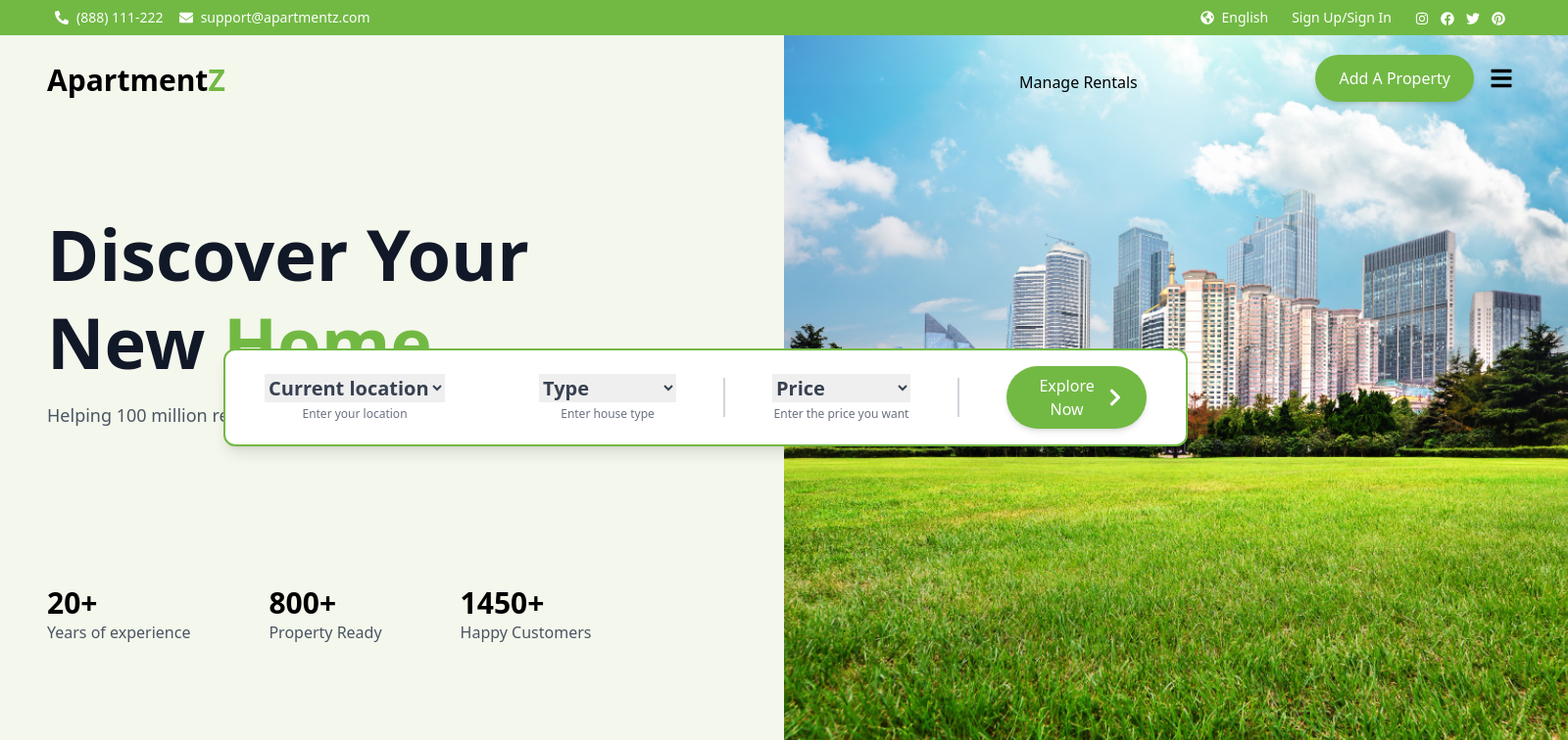
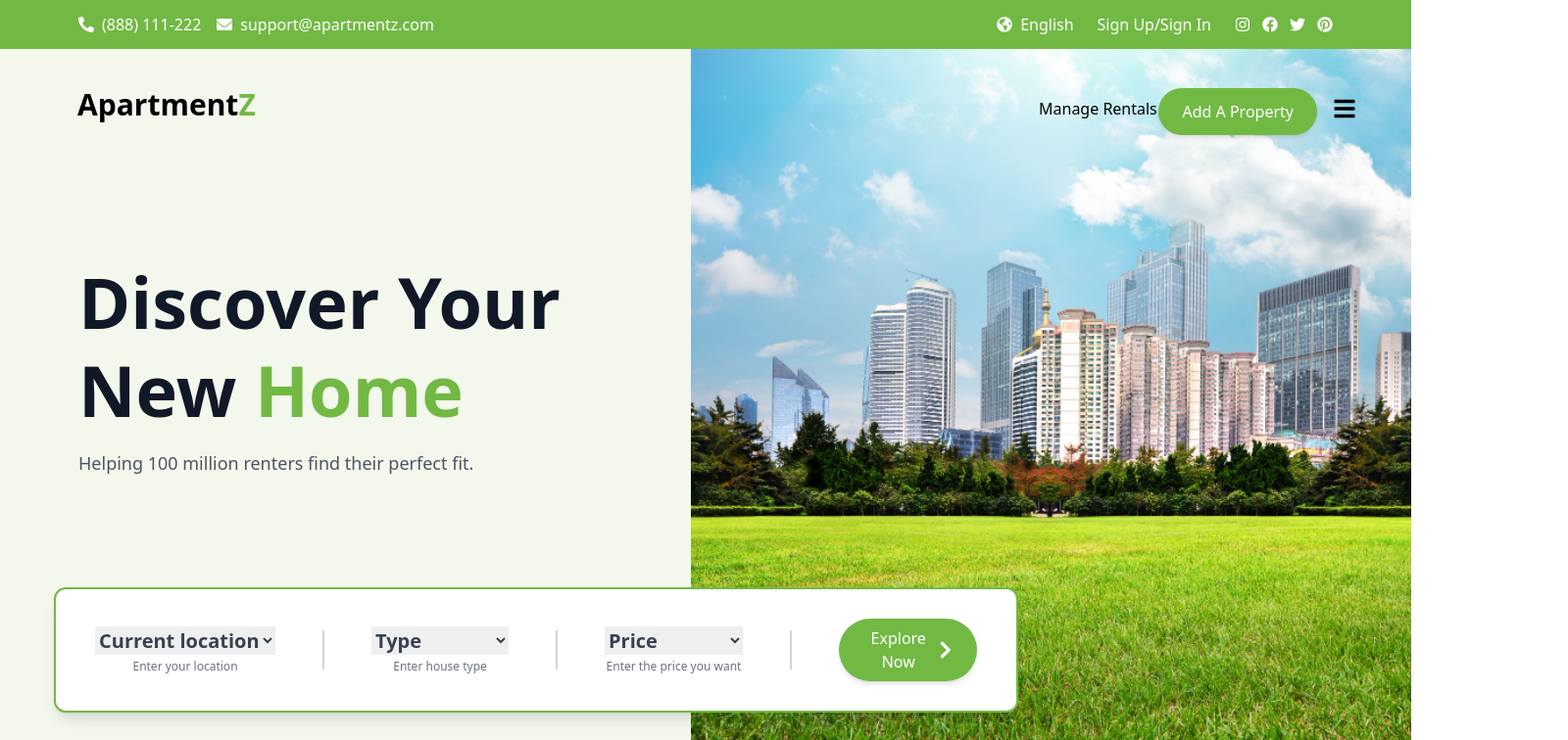
Before and after one commit to Pronttera/real-estate-website, a React (Vite) app: page / in a window 1280 px wide. Shown: the top 756 px of the page at 98% size, 1600 px wide, since content can reach past the window. Built offline with nearby package versions, Linux system fonts and the light colour scheme.

Commit message:
changes in hero section

```diff
--- a/src/pages/Home/HeroSection.jsx
+++ b/src/pages/Home/HeroSection.jsx
@@ -1,14 +1,14 @@
 import React from "react";
-import { FaBars, FaFacebook, FaTwitter, FaInstagram, FaGlobeAmericas, FaPhone, FaEnvelope, FaPinterest  ,FaChevronDown, FaChevronRight} from "react-icons/fa";
+import { FaBars, FaFacebook, FaTwitter, FaInstagram, FaGlobeAmericas, FaPhone, FaEnvelope, FaPinterest, FaChevronRight } from "react-icons/fa";
 
 const HeroSection = () => {
   return (
-    <div className="relative w-[200vh] h-[100vh] bg-white">
+    <div className="relative w-[1440px] h-[950px] bg-white">
       {/* Top Bar */}
-      <div className="bg-[#72B944] text-white flex justify-between items-center px-8 py-2 text-sm">
-        <div className="flex space-x-4  mr-auto pl-6">
+      <div className="bg-[#72B944] text-white flex justify-between items-center w-full h-[50px] text-m">
+        <div className="flex space-x-4 mr-auto pl-20">
           <span className="flex items-center">
-          <FaPhone className="mr-2 transform rotate-90" />
+            <FaPhone className="mr-2 transform rotate-90" />
             (888) 111-222
           </span>
           <span className="flex items-center">
@@ -16,14 +16,14 @@ const HeroSection = () => {
             support@apartmentz.com
           </span>
         </div>
-        <div className="flex space-x-6 ml-auto pr-8">
+        <div className="flex space-x-6 ml-auto pr-20">
           <a href="#" className="flex items-center hover:underline">
             <FaGlobeAmericas className="mr-2" />
             English
           </a>
-          <a href="#" className="hover:underline ">Sign Up/Sign In</a>
+          <a href="#" className="hover:underline">Sign Up/Sign In</a>
           <div className="flex space-x-3 mt-1">
-           <a href="#"><FaInstagram /></a>
+            <a href="#"><FaInstagram /></a>
             <a href="#"><FaFacebook /></a>
             <a href="#"><FaTwitter /></a>
             <a href="#"><FaPinterest /></a>
@@ -34,91 +34,89 @@ const HeroSection = () => {
       {/* Hero Section */}
       <div className="relative flex w-full h-full">
         {/* Left Section */}
-        <div className="w-1/2 flex flex-col justify-center px-12 bg-[#f4f7ec] relative z-10">
-          <h1 className="text-7xl font-bold text-gray-900 leading-tight">
-            Discover Your <br />
-            New<span className="text-[#72B944]"> Home</span>
-          </h1>
-          <p className="mt-4 text-gray-600 text-lg">
-            Helping 100 million renters find their perfect fit.
-          </p>
+        <div className="flex flex-col justify-center bg-[#f4f7ec] w-[705px] h-full px-20">
 
-          {/* Stats */}
-          <div className="flex space-x-20 mt-40">
-            <div>
-              <p className="text-3xl font-bold">20+</p>
-              <p className="text-gray-600">Years of experience</p>
-            </div>
-            <div>
-              <p className="text-3xl font-bold">800+</p>
-              <p className="text-gray-600">Property Ready</p>
-            </div>
-            <div>
-              <p className="text-3xl font-bold">1450+</p>
-              <p className="text-gray-600">Happy Customers</p>
-            </div>
+          {/* Hero Text  */}
+          <div className="hero-text mt-[-300px]">
+            <h1 className="text-7xl font-bold text-gray-900 leading-tight">
+              Discover Your <br />
+              New<span className="text-[#72B944]"> Home</span>
+            </h1>
+            <p className="mt-4 text-gray-600 text-lg">
+              Helping 100 million renters find their perfect fit.
+            </p>
           </div>
         </div>
 
         {/* Right Section */}
-        <div className="w-1/2 relative">
+        <div className="w-[736px] h-[886px]">
           <img src="./src/assets/buildings.png" alt="City Skyline" className="w-full h-full object-cover" />
-          <button className="absolute top-5 right-24 bg-[#72B944] text-white px-6 py-3 rounded-full shadow-md hover:bg-green-700 transition">
+          <button className="absolute top-[40px] right-24 bg-[#72B944] text-white px-6 py-3 rounded-full shadow-md hover:bg-green-700 transition">
             Add A Property
           </button>
-          <button className="absolute top-8 right-14 text-black text-2xl">
+          <button className="absolute top-[49px] right-14 text-black text-2xl">
             <FaBars />
           </button>
-          <div className="absolute top-9 left-60 right-30 text-black text-1xl">
+          <div className="absolute top-[49px] left-[1060px] text-black text-1xl">
             <a href="#" className="hover:underline">Manage Rentals</a>
           </div>
         </div>
 
-        {/* Card Section  */}
-        <div className="absolute top-[320px] left-[45%] transform -translate-x-1/2 w-[984px] h-[100px] flex justify-center z-20">
+        {/* Card Section */}
+        <div className="absolute top-[550px] left-[547px] transform -translate-x-1/2 w-[984px] h-[128px] flex justify-center z-20">
           <div className="flex flex-row items-center gap-8 px-10 py-6 bg-white shadow-lg rounded-xl border-2 border-[#72B944]">
-          <div className="flex flex-col items-center">
-      <div className="flex items-center">
-        <select className="text-xl font-semibold text-gray-700">
-        <option selected disabled>Current location</option>
-        <option>Los Angeles</option>
-        <option>New York</option>
-        </select>
-      </div>
-      <p className="text-xs text-gray-500 mt-1">Enter your location</p>
-    </div>
-          <div className="border-l-1 border-gray-300 h-10 mx-4"></div>
-          <div className="flex flex-col items-center">
-      <div className="flex items-center">
-        <select className="text-xl font-semibold text-gray-700">
-          <option selected disabled> Type</option>
-          <option>Residential</option>
-          <option>Commercial</option>
-        </select>
-      </div>
-      <p className="text-xs text-gray-500 mt-1">Enter house type</p>
-    </div>
+            <div className="flex flex-col items-center">
+              <select className="text-xl font-semibold text-gray-700">
+                <option selected disabled>Current location</option>
+                <option>Los Angeles</option>
+                <option>New York</option>
+              </select>
+              <p className="text-xs text-gray-500 mt-1">Enter your location</p>
+            </div>
             <div className="border-l-2 border-gray-300 h-10 mx-4"></div>
             <div className="flex flex-col items-center">
-      <div className="flex items-center">
-        <select className="text-xl font-semibold text-gray-700">
-          <option selected disabled>Price</option>
-          <option>$1000-$2000</option>
-          <option>$2000-$3000</option>
-        </select>
-      </div>
-      <p className="text-xs text-gray-500 mt-1">Enter the price you want</p>
-    </div>
+              <select className="text-xl font-semibold text-gray-700">
+                <option selected disabled>Type</option>
+                <option>Residential</option>
+                <option>Commercial</option>
+              </select>
+              <p className="text-xs text-gray-500 mt-1">Enter house type</p>
+            </div>
+            <div className="border-l-2 border-gray-300 h-10 mx-4"></div>
+            <div className="flex flex-col items-center">
+              <select className="text-xl font-semibold text-gray-700">
+                <option selected disabled>Price</option>
+                <option>$1000-$2000</option>
+                <option>$2000-$3000</option>
+              </select>
+              <p className="text-xs text-gray-500 mt-1">Enter the price you want</p>
+            </div>
             <div className="border-l-2 border-gray-300 h-10 mx-4"></div>
             <button className="bg-[#72B944] text-white px-6 py-2 rounded-full shadow-md hover:bg-green-700 transition flex items-center">
-              Explore Now  <FaChevronRight className="ml-1 text-xl" />
+              Explore Now <FaChevronRight className="ml-1 text-xl" />
             </button>
+          </div>
+        </div>
+
+        {/*Stats*/}
+        <div className="absolute top-[750px] left-[80px]  flex space-x-20 ">
+          <div>
+            <p className="text-3xl font-bold">20+</p>
+            <p className="text-gray-600">Years of experience</p>
+          </div>
+          <div>
+            <p className="text-3xl font-bold">800+</p>
+            <p className="text-gray-600">Property Ready</p>
+          </div>
+          <div>
+            <p className="text-3xl font-bold">1450+</p>
+            <p className="text-gray-600">Happy Customers</p>
           </div>
         </div>
       </div>
 
-  {/* ApartmentZ Branding  */}
-  <div className="absolute top-16 left-12 text-3xl font-bold z-30">
+      {/* ApartmentZ Branding */}
+      <div className="absolute top-[89px] left-[79px] text-3xl font-bold z-30">
         Apartment<span className="text-[#72B944]">Z</span>
       </div>
     </div>
```
